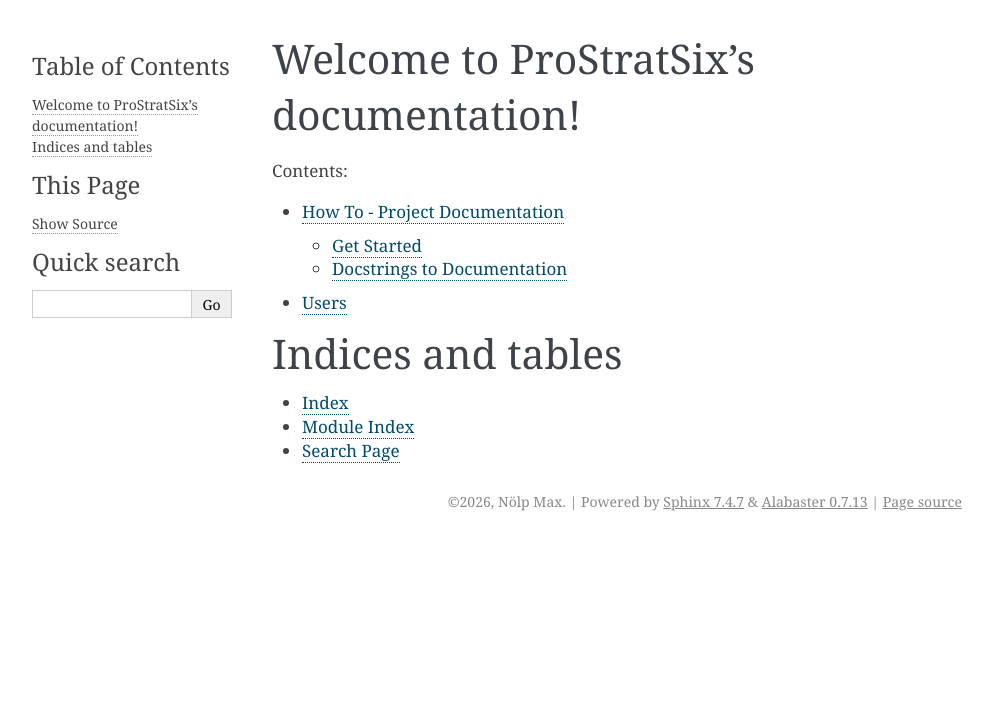
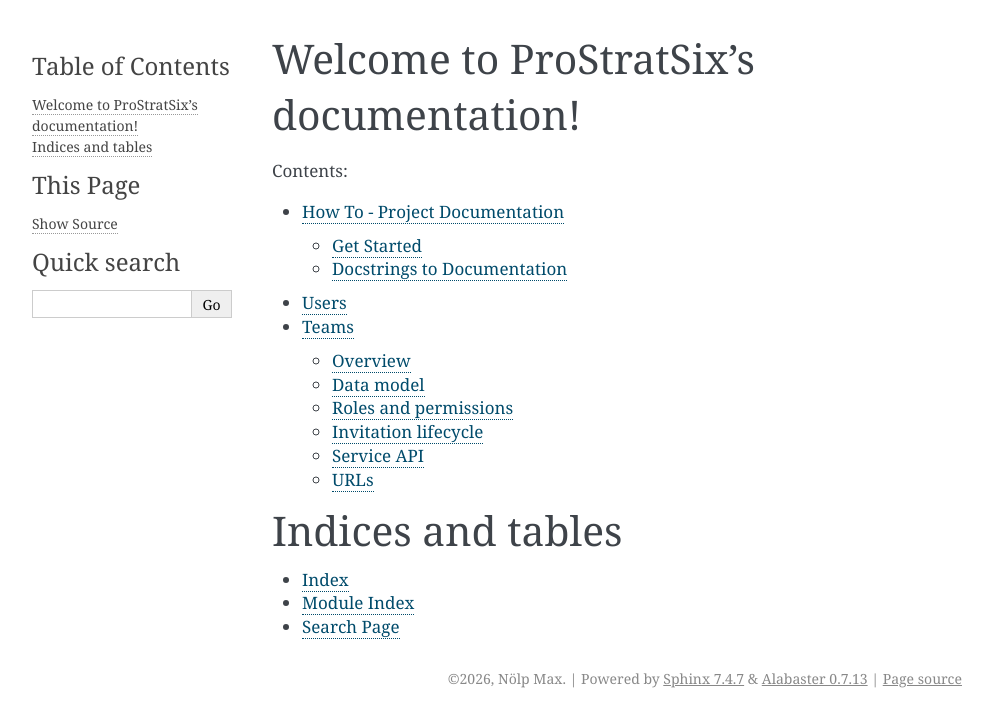
Before and after one commit to PrinzTengen/prostratsix, a Sphinx documentation site: the page built from docs/index.rst, in a window 1280 px wide. Shown: the top 727 px of the page, without its empty margins (148-1141 px from the left). Built offline with Sphinx 7.4.7, drawn with Linux system fonts in a browser that asks for light colours; some of the changed lines change nothing that is shown.

Commit message:
docs: document the teams app
Add docs/teams.rst covering the team data model, roles and permissions,
the invitation lifecycle, the service API and the URL map, and register
it in the docs toctree.

```diff
--- a/docs/index.rst
+++ b/docs/index.rst
@@ -12,6 +12,7 @@
 
    howto
    users
+   teams
 
 
 
--- /dev/null
+++ b/docs/teams.rst
@@ -0,0 +1,130 @@
+.. _teams:
+
+Teams
+======================================================================
+
+The ``teams`` app lets a user create a team, become its owner, invite
+registered players (who are notified by e-mail **and** in-app notification),
+and maintain the team's profile (name, slug, tag, bio, thumbnail, banner).
+
+It follows the same layering as the ``notifications`` app: thin views delegate
+to a **service layer** that owns all business rules, and team events are
+surfaced through the shared ``notify()`` service.
+
+Overview
+----------------------------------------------------------------------
+
+* One user belongs to **at most one team** – enforced at the database level by
+  the ``OneToOneField`` on :class:`~prostratsix.teams.models.TeamMembership`.
+* A team has exactly one **owner**; **owners and managers** may manage the team
+  (invite, remove members, edit the team). Only the owner may transfer
+  ownership or delete the team.
+* Only **registered users** can be invited. Invitations carry a token, expire
+  after seven days, and cannot be duplicated while pending.
+
+Data model
+----------------------------------------------------------------------
+
+``Team``
+    Core team profile: ``name`` (unique), ``slug`` (auto-generated from the
+    name), ``tag`` (unique clan tag), ``bio``, ``thumbnail``, ``banner``,
+    ``region`` and social links. Helpers: ``owner``, ``managers`` and
+    ``has_management_rights(user)``.
+
+``TeamMembership``
+    Links a user to a team with a ``role`` of ``owner``, ``manager``,
+    ``player`` or ``substitute``. The ``OneToOneField`` guarantees the
+    one-team-per-user rule.
+
+``TeamInvitation``
+    A pending/accepted/declined/revoked/expired invitation to a registered
+    user, identified by a ``token`` and validated against ``expires_at``. A
+    partial unique constraint prevents more than one *pending* invitation per
+    ``(team, user)``.
+
+.. automodule:: prostratsix.teams.models
+   :members:
+   :noindex:
+
+Roles and permissions
+----------------------------------------------------------------------
+
+.. list-table::
+   :header-rows: 1
+   :widths: 30 15 15 15 15
+
+   * - Action
+     - Owner
+     - Manager
+     - Player
+     - Substitute
+   * - Edit team / invite / remove members / revoke invitation
+     - ✅
+     - ✅
+     - ❌
+     - ❌
+   * - Transfer ownership
+     - ✅
+     - ❌
+     - ❌
+     - ❌
+   * - Delete team
+     - ✅
+     - ❌
+     - ❌
+     - ❌
+   * - Leave team
+     - ⚠️ transfer first
+     - ✅
+     - ✅
+     - ✅
+
+Invitation lifecycle
+----------------------------------------------------------------------
+
+1. An owner or manager invites a registered user via
+   :func:`~prostratsix.teams.services.invite_member`. A ``TeamInvitation`` is
+   created and the invitee receives a ``TEAM`` notification with a link to the
+   invitation page; an e-mail is sent unless the user opted out
+   (``NotificationPreference.email_team``).
+2. The invitee opens the token link and accepts
+   (:func:`~prostratsix.teams.services.accept_invitation`) or declines
+   (:func:`~prostratsix.teams.services.decline_invitation`).
+3. On accept, a ``TeamMembership`` with role ``player`` is created and the
+   owner is notified. Expired invitations are marked ``expired`` on the next
+   action attempt.
+
+Service API
+----------------------------------------------------------------------
+
+All state changes go through the service layer, which performs the permission
+and state guards and raises :class:`~prostratsix.teams.services.TeamError`
+subclasses (``TeamPermissionError``, ``AlreadyInTeamError``,
+``InvitationError``) that the views translate into user messages.
+
+.. automodule:: prostratsix.teams.services
+   :members:
+   :noindex:
+
+URLs
+----------------------------------------------------------------------
+
+The app is mounted under ``/teams/``:
+
+============================================  ==================================
+Name                                          Purpose
+============================================  ==================================
+``teams:list``                                Public team directory (search)
+``teams:detail``                              Public team page + roster
+``teams:create``                              Create a team (redirects users
+                                              who already have one)
+``teams:update``                              Edit the team (management only)
+``teams:invite``                              Invite a user (management only)
+``teams:invitation_detail``                   Token-based accept/decline page
+``teams:invitation_accept`` / ``_decline``    Act on an invitation
+``teams:revoke_invitation``                   Revoke a pending invitation
+``teams:remove_member``                       Remove a member (management only)
+``teams:transfer_ownership``                  Hand ownership to a member (owner)
+``teams:leave``                               Leave the current team
+``teams:delete``                              Delete the team (owner only)
+============================================  ==================================
```
